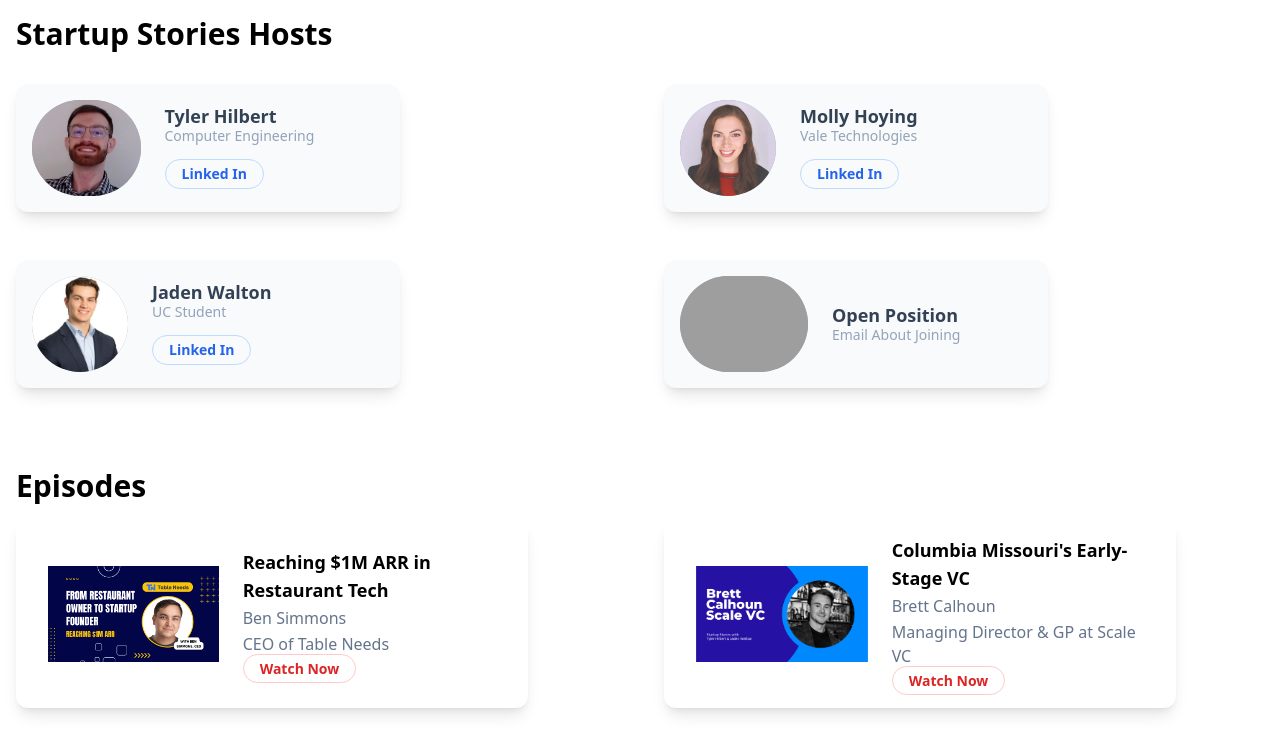
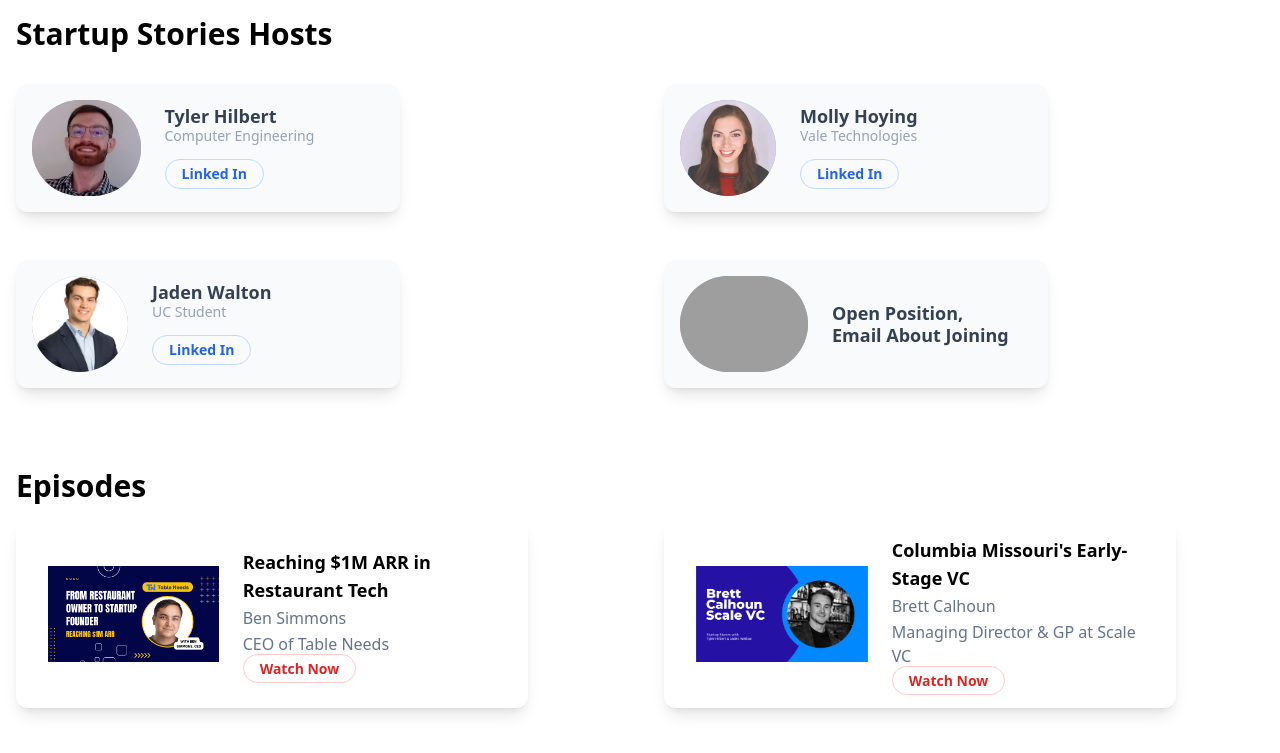
Before and after one commit to Tyler-Hilbert/StartupStories, a website: page src/index.html in a window 1280 px wide. Shown: the top 753 px of the page. Drawn offline with Linux system fonts and the light colour scheme; grey boxes are pictures that could not be loaded.

Commit message:
Open position, email about joining formating

```diff
--- a/src/index.html
+++ b/src/index.html
@@ -62,9 +62,9 @@
         <div class="text-center sm:text-left">
           <div class="flex flex-col gap-y-1">
             <p class=" text-slate-700 font-semibold text-lg leading-none">
-              Open Position
+              Open Position,
             </p>
-            <p class="text-slate-400 font-medium text-sm leading-none">
+            <p class=" text-slate-700 font-semibold text-lg leading-none">
               Email About Joining
             </p>
           </div>
```
